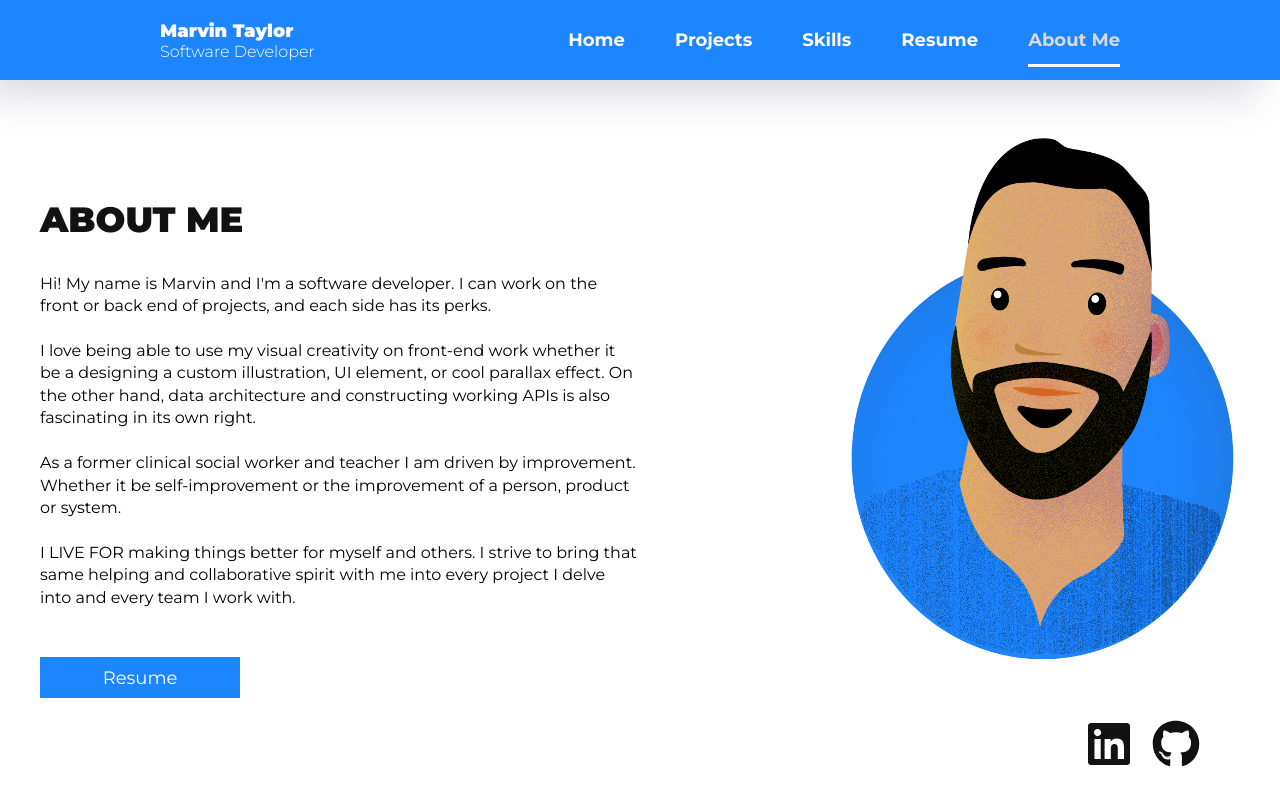
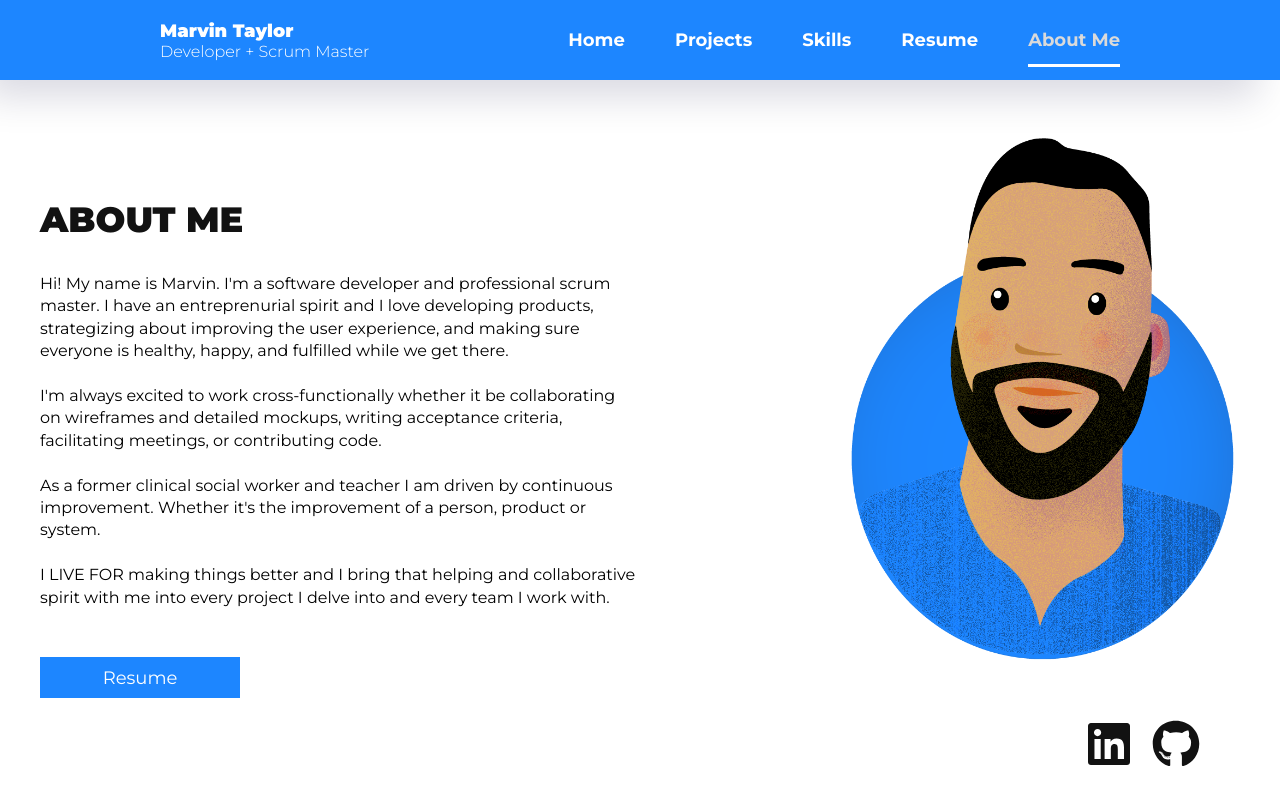
Before and after one commit to marvintaylor-dev/portfolio, a React (Create React App) app in the folder frontend/: page /aboutme in a window 1280 px wide. Shown: the top 800 px of the page. Built offline with nearby package versions, Linux system fonts and the light colour scheme.

Commit message:
Update 5/11

```diff
--- a/frontend/package.json
+++ b/frontend/package.json
@@ -22,8 +22,8 @@
     "react-dom": "^17.0.2",
     "react-router": "^6.2.1",
     "react-router-dom": "^5.2.0",
-    "react-scripts": "4.0.3",
-    "react-transition-group": "^1.2.1",
+    "react-scripts": "4.0.1",
+    "react-transition-group": "^4.4.5",
     "sass": "^1.37.0",
     "web-vitals": "^1.1.2"
   },
--- a/frontend/src/App.js
+++ b/frontend/src/App.js
@@ -1,28 +1,25 @@
-import React from 'react'
-import './App.css';
+import React from "react";
+import "./App.css";
 
+import { library } from "@fortawesome/fontawesome-svg-core";
+import { fab } from "@fortawesome/free-brands-svg-icons";
+import { faAngleDoubleDown } from "@fortawesome/free-solid-svg-icons";
+import { Route, Switch } from "react-router-dom";
+import Navbar from "./components/navbar/navbar.components";
+import Homepage from "./pages/homepage/homepage.component";
+import Apprentice from "./pages/projects/apprenticePage/apprenticePage.component";
+import Visualizer from "./pages/projects/visualizerPage/visualizerPage.component";
+import ContactPage from "./pages/contactPage/contactPage.component";
+import AboutMePage from "./pages/aboutMePage/aboutMePage.component";
+import Resume from "./pages/resume/resume.component";
+import Footer from "./components/footer/footer.component";
+import Contact from "./components/contact/contact.components";
 
-import { library } from '@fortawesome/fontawesome-svg-core'
-import { fab } from '@fortawesome/free-brands-svg-icons'
-import { faAngleDoubleDown } from '@fortawesome/free-solid-svg-icons'
-import { Route, Switch } from 'react-router-dom';
-import Navbar from './components/navbar/navbar.components'
-import Homepage from './pages/homepage/homepage.component';
-import Apprentice from './pages/projects/apprenticePage/apprenticePage.component'
-import Visualizer from './pages/projects/visualizerPage/visualizerPage.component'
-import ContactPage from './pages/contactPage/contactPage.component'
-import AboutMePage from './pages/aboutMePage/aboutMePage.component'
-import Resume from './pages/resume/resume.component'
-import Footer from './components/footer/footer.component'
-import Contact from './components/contact/contact.components'
-
-library.add(fab, faAngleDoubleDown)
-
+library.add(fab, faAngleDoubleDown);
 
 function App() {
   return (
     <>
-
       <Navbar />
       <Contact />
 
@@ -31,12 +28,11 @@ function App() {
         <Route path="/projects/apprentice" component={Apprentice}></Route>
         <Route path="/projects/visualizer" component={Visualizer}></Route>
         <Route path="/contactpage" component={ContactPage}></Route>
-        <Route exact path="/resume" component={Resume}></Route>
-        <Route exact path="/aboutme" component={AboutMePage}></Route>
+        <Route path="/resume" component={Resume}></Route>
+        <Route path="/aboutme" component={AboutMePage}></Route>
       </Switch>
 
       <Footer />
-
     </>
   );
 }
--- a/frontend/src/components/contact/contact.components.jsx
+++ b/frontend/src/components/contact/contact.components.jsx
@@ -7,8 +7,8 @@ import { FontAwesomeIcon } from '@fortawesome/react-fontawesome'
 function Contact() {
     return (
         <div className="icon-container">
-            <a href="https://www.linkedin.com/in/marvtaylor/" target="_blank"><FontAwesomeIcon id="awesomeIcon" size="3x" icon={["fab", "linkedin"]} /></a>
-            <a href="https://github.com/marvintaylor-dev/" target="_blank"><FontAwesomeIcon id="awesomeIcon" size="3x" icon={["fab", "github"]} /></a>
+            <a href="https://www.linkedin.com/in/marvtaylor/" target="_blank" rel="noreferrer"><FontAwesomeIcon id="awesomeIcon" size="3x" icon={["fab", "linkedin"]} /></a>
+            <a href="https://github.com/marvintaylor-dev/" target="_blank" rel="noreferrer"><FontAwesomeIcon id="awesomeIcon" size="3x" icon={["fab", "github"]} /></a>
         </div>
     )
 };
--- a/frontend/src/components/footer/footer.component.jsx
+++ b/frontend/src/components/footer/footer.component.jsx
@@ -1,4 +1,4 @@
-import React, { useLayoutEffect } from 'react'
+// import React, { useLayoutEffect } from 'react'
 
 import './footer.styles.scss'
 import { Link } from 'react-router-dom'
--- a/frontend/src/components/navbar/navbar.components.jsx
+++ b/frontend/src/components/navbar/navbar.components.jsx
@@ -26,7 +26,7 @@ class Navbar extends React.Component {
             < nav className="navbar" >
                 <a href="/#" className="navbar-logo">
                     <div className="navbar-logo__line1">Marvin Taylor</div>
-                    <div className="navbar-logo__line2">Software Developer</div>
+                    <div className="navbar-logo__line2">Developer + Scrum Master</div>
                 </a>
 
                 <div className={`${openMenu ? "showMenu" : ""} navbar-hamburger-container`} onClick={this.handleClick}>
--- a/frontend/src/pages/aboutMePage/aboutMePage.component.jsx
+++ b/frontend/src/pages/aboutMePage/aboutMePage.component.jsx
@@ -14,16 +14,17 @@ const AboutMePage = () => {
                 <div className="about-me-container">
                     <Title title="About Me" />
                     <SectionInfo>
-                        Hi! My name is Marvin and I'm a software developer. I can work on the front or back end of projects, and each side has its perks.
+                        Hi! My name is Marvin. I'm a software developer and professional scrum master. I have an entreprenurial spirit and I love developing products, strategizing about improving the user experience, and making sure everyone is healthy, happy, and fulfilled while we get there.
                         <br />
                         <br />
-                        I love being able to use my visual creativity on front-end work whether it be a designing a custom illustration, UI element, or cool parallax effect. On the other hand, data architecture and constructing working APIs is also fascinating in its own right.
+                        I'm always excited to work cross-functionally whether it be collaborating on wireframes and detailed mockups, writing acceptance criteria, facilitating meetings, or contributing code.
+                        {/* I love being able to use my visual creativity on front-end work whether it be a designing a custom illustration, UI element, or cool parallax effect. On the other hand, data architecture and constructing APIs is also fascinating in its own right. */}
                         <br />
                         <br />
-                        As a former clinical social worker and teacher I am driven by improvement. Whether it be self-improvement or the improvement of a person, product or system.
+                        As a former clinical social worker and teacher I am driven by continuous improvement. Whether it's the improvement of a person, product or system.
                         <br />
                         <br />
-                        I LIVE FOR making things better for myself and others. I strive to bring that same helping and collaborative spirit with me into every project I delve into and every team I work with.
+                        I LIVE FOR making things better and I bring that helping and collaborative spirit with me into every project I delve into and every team I work with.
                     </SectionInfo>
 
                     <div className="width-200 mt-3">
--- a/frontend/src/pages/resume/resume.component.jsx
+++ b/frontend/src/pages/resume/resume.component.jsx
@@ -1,7 +1,7 @@
 import React from 'react'
 
 import './resume.styles.scss'
-import ResumePDF from '../../assets/resume/Resume.pdf'
+import ResumePDF from '../../assets/resume/MarvinTaylorResume.pdf'
 
 import Title from '../../components/section_title/section_title.components'
 import SectionInfo from '../../components/section-info/section-info.component'
--- a/frontend/src/section/introduction/introduction.components.jsx
+++ b/frontend/src/section/introduction/introduction.components.jsx
@@ -31,7 +31,7 @@ const Introduction = () => {
                     <section className="introduction-message">
                         <header className="introduction-heading">
                             <div className="introduction-message__name">Marvin Taylor</div>
-                            <div className="introduction-message__job-title">Software Developer</div>
+                            <div className="introduction-message__job-title">Developer + Scrum Master</div>
                         </header>
                         <p className="introduction-message__welcome">
                             Hello! Welcome to my portfolio. I strive to provide a great user experience
--- a/frontend/src/section/skills/skills.components.jsx
+++ b/frontend/src/section/skills/skills.components.jsx
@@ -19,13 +19,13 @@ class Skills extends React.Component {
         return (
             <div className="container vh-100">
                 <div className="center mt-3 mb-3">
-                    <Title title="Skills" id="skills" />
+                    <Title title="Technical Skills" id="skills" />
                 </div>
                 <div className="skills-container">
                     <div className="skills-content-container">
                         <div className="skills-text-container">
-                            <div className="skills-text-title">A few skills I've managed to pick up.</div>
-                            <p className="skills-text-paragraph">These are the technologies that I've worked with in projects and feel the most comfortable navigating. Capable of doing both front and back end work but currently sharpening the ole front end skills.</p>
+                            <div className="skills-text-title">A few skills that I've picked up in my learning journey...</div>
+                            <p className="skills-text-paragraph">I've used these technologies in the projects listed above or personal projects which have not yet been released.</p>
                         </div>
                         <div className="skills-grid">
                             {skillsData
```
Also changed, not shown: frontend/src/section/skills/skills.data.js (+15 -7 lines), 2 other files (tests, documents, lock files or other folders).
